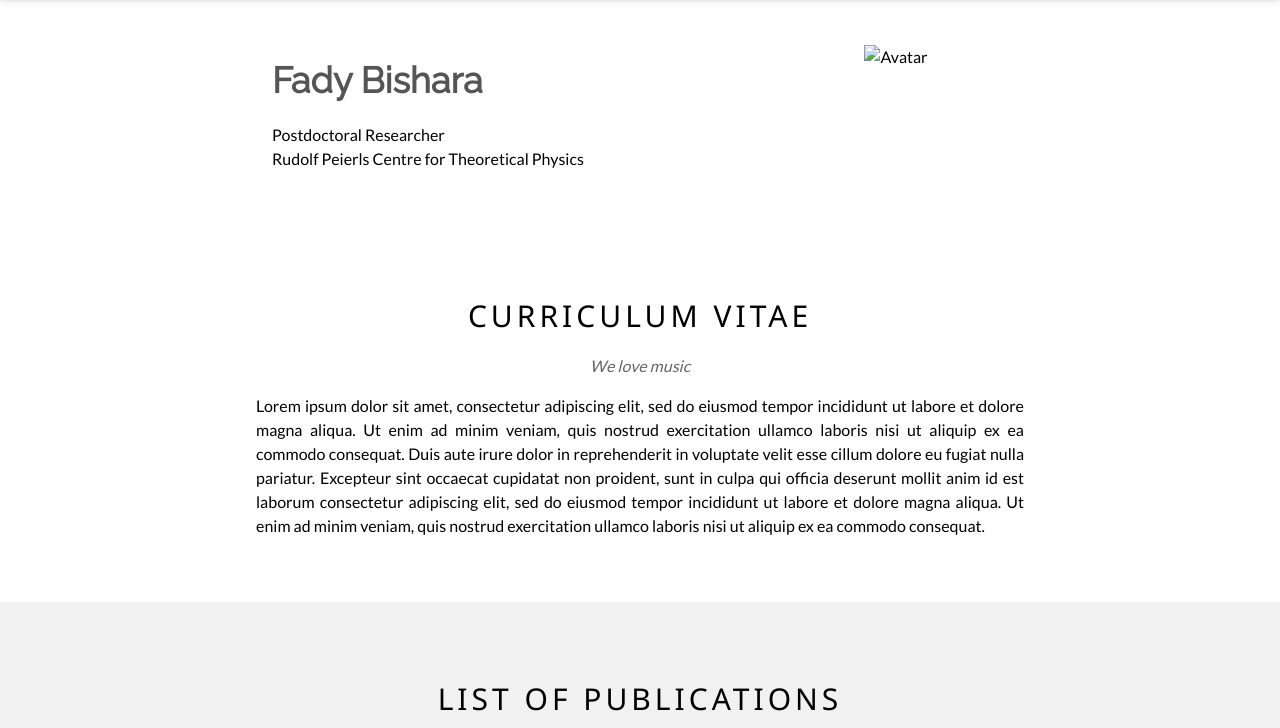
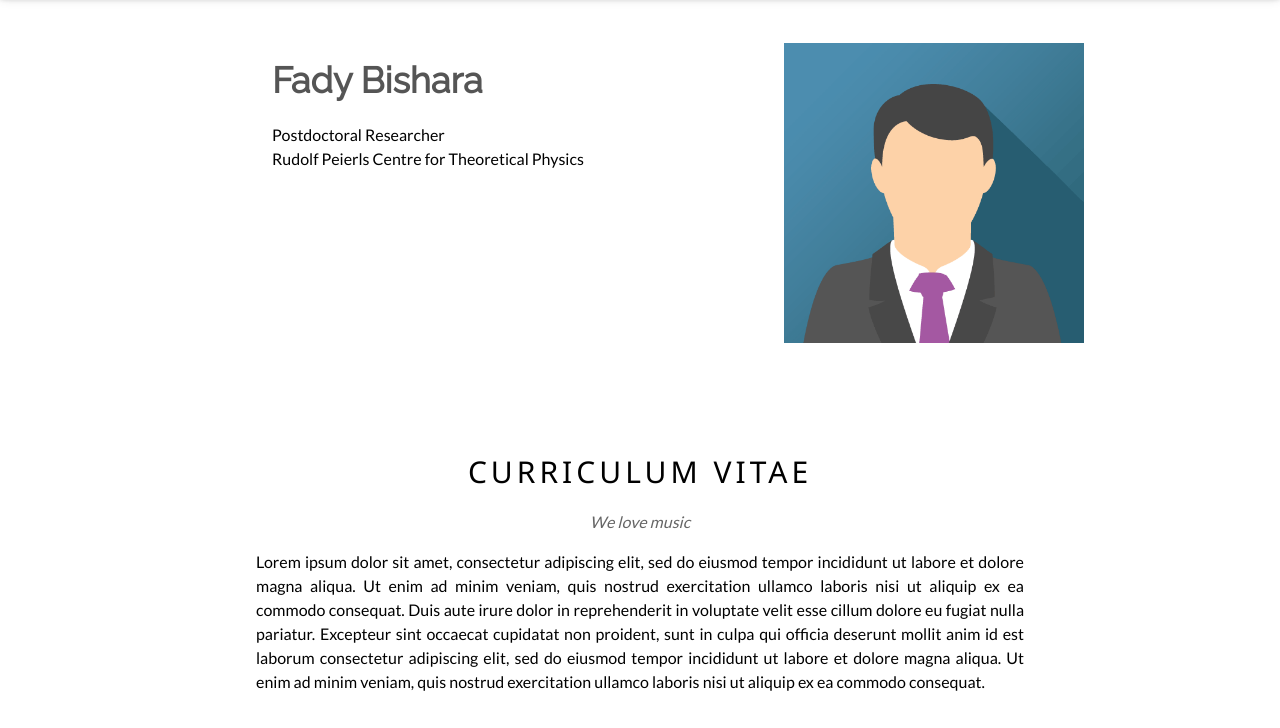
Before and after one commit to fadybishara/fadybishara.github.io, a plain HTML site: page index.html in a window 1280 px wide. Shown: the part 51-779 px from the top of the page. Drawn offline with nearby package versions, Linux system fonts and the light colour scheme; some packages are replaced by stand-ins of ours.

Commit message:
Fixed image src in index.html

```diff
--- a/index.html
+++ b/index.html
@@ -50,7 +50,7 @@ h1 {font-family: "Raleway", sans-serif;font-weight: bolder; color: #555555 }
   <!-- Automatic Slideshow Images -->
   <div class="w3-container w3-content w3-center w3-padding-48" style="max-width:800px">
     <div class="w3-container w3-third w3-right">
-      <img src="img_avatar3.png" alt="Avatar" style="max-width:300px">
+      <img src="/images/img_avatar3.png" alt="Avatar" style="max-width:300px">
     </div>
     <div class="w3-container w3-left w3-twothirds" style="width:50%" align="left">
     	<h1>Fady Bishara</h1>
```
